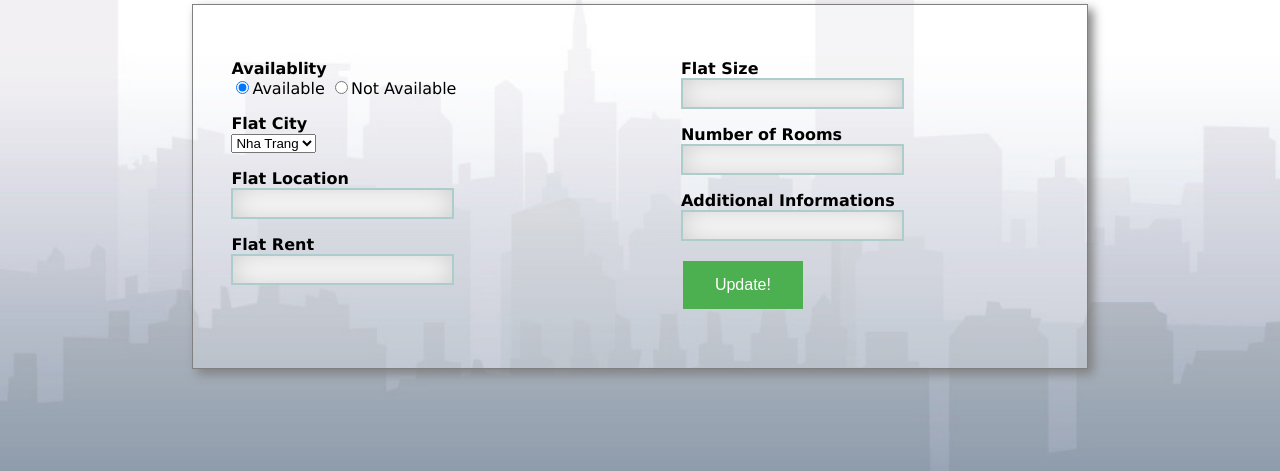
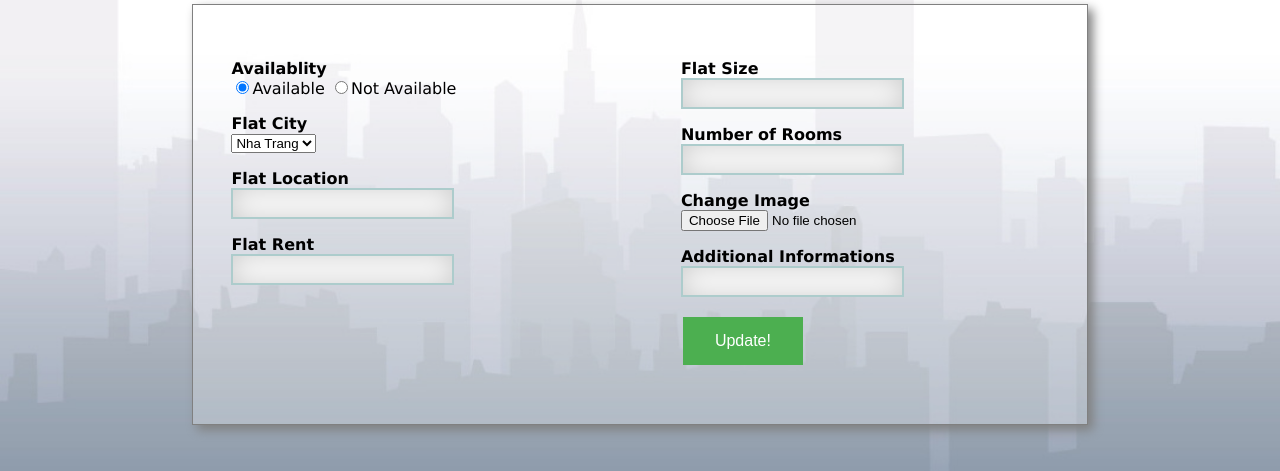
Before and after one commit to Bottle1985/RoomForRent, a PHP site: page /post_edit.php?id=1 in a window 1280 px wide. Shown: the part 223-694 px from the top of the page. Run offline with PHP 8.4, Linux system fonts and the light colour scheme; data comes from the database, SQL or seed files in the repository.

Commit message:
Update post_edit.php

```diff
--- a/post_edit.php
+++ b/post_edit.php
@@ -56,6 +56,9 @@
 					<strong>Number of Rooms</strong><br> <!-- num_of_rooms -->
 					<input id="text5" type="text" name="num_of_rooms"/>
 				</p>
+				<div><strong>Change Image</strong>
+    			<input type="file" name="image" id="image">
+    			</div>
 				<p>
 					<strong>Additional Informations</strong><br>
 					<input id="text5" type="text" name="additional_info"/>
```
